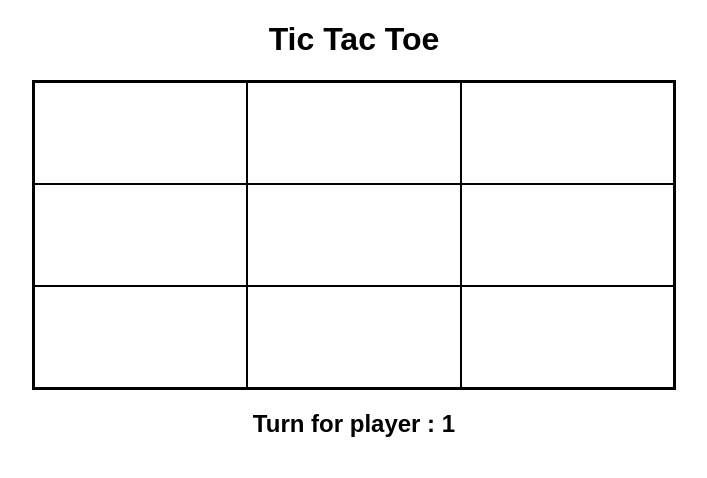
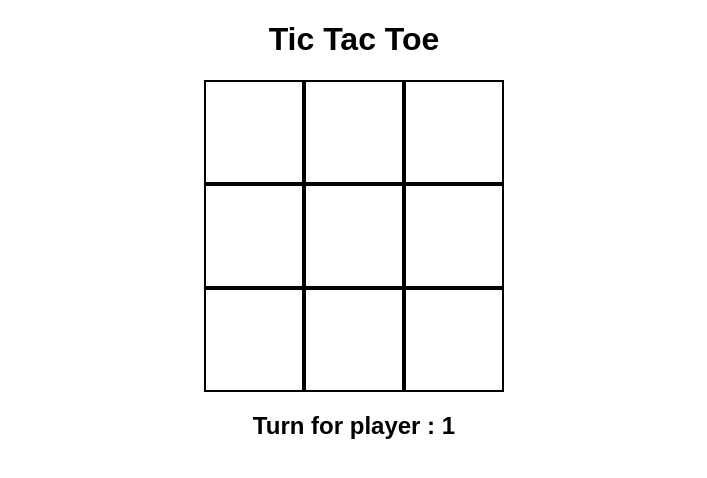
Before and after one commit to anchor-abhi/tic-tac-toe, a React (Create React App) app: page / in a window 1280 px wide. Shown: the top 478 px of the page, without its empty margins (286-993 px from the left). Built offline with nearby package versions, Linux system fonts and the light colour scheme.

Commit message:
cell multiple click fixed

```diff
--- a/package.json
+++ b/package.json
@@ -8,6 +8,7 @@
     "@testing-library/user-event": "^13.5.0",
     "react": "^18.2.0",
     "react-dom": "^18.2.0",
+    "react-icons": "^4.4.0",
     "react-scripts": "5.0.1",
     "web-vitals": "^2.1.4"
   },
--- a/src/App.js
+++ b/src/App.js
@@ -1,6 +1,7 @@
 import React, { useState } from "react";
 import Grid from "./Components/Grid";
 import "./App.css";
+
 
 function App() {
   const [winner, setWinner] = useState(0);
--- a/src/Components/Cell.jsx
+++ b/src/Components/Cell.jsx
@@ -1,4 +1,6 @@
 import React from "react";
+import Cross from "./Cross";
+import { ReactDOM } from "react";
 
 const Cell = ({ pos, grid, setGrid, player, setPlayer }) => {
   let [i, j] = [pos[0], pos[1]];
@@ -7,13 +9,17 @@ const Cell = ({ pos, grid, setGrid, player, setPlayer }) => {
     width: "34%",
     height: "100px",
     textAlign: "center",
-    border: "1px solid",
+    border: "2px solid",
   };
   const handleClick = (e) => {
+    let id = e.target.id;
+    let elem = document.getElementById(id);
+
+    if (grid[i][j] != 0) return;
+
     grid[i][j] = player;
     setGrid([[...grid[0]], [...grid[1]], [...grid[2]]]);
-    let id = e.target.id;
-    let elem = document.getElementById(id);
+
     elem.style.backgroundColor = player == 1 ? "#222b7a" : "#03fc5e";
 
     setPlayer(player == 1 ? 2 : 1);
--- /dev/null
+++ b/src/Components/Cross.jsx
@@ -0,0 +1,15 @@
+import React from "react";
+import { ImCross } from "react-icons/im";
+
+const Cross = () => {
+  return (
+    <div style={{
+        width:"100%",
+        background:"red"
+    }}>
+      <ImCross size="5%"/>
+    </div>
+  );
+};
+
+export default Cross;
--- a/src/Components/Grid.jsx
+++ b/src/Components/Grid.jsx
@@ -13,7 +13,7 @@ const Grid = ({ setWinner, winner }) => {
   const [player, setPlayer] = useState(1);
   return (
     <>
-      <div style={{ margin: "auto", border: "2px solid", width: "50%" }}>
+      <div style={{ margin: "auto", width: "300px" }}>
         {grid.map((el, index) => {
           return (
             <div key={index} style={{ display: "flex" }}>
@@ -33,7 +33,7 @@ const Grid = ({ setWinner, winner }) => {
           );
         })}
       </div>
-      {winner==-1 ? <h2>Match Tie</h2> : ""}
+      {winner == -1 ? <h2>Match Tie</h2> : ""}
       {winner == 0 ? <h2>Turn for player : {player}</h2> : ""}
     </>
   );
```
Also changed, not shown: 1 other file (tests, documents, lock files or other folders).
